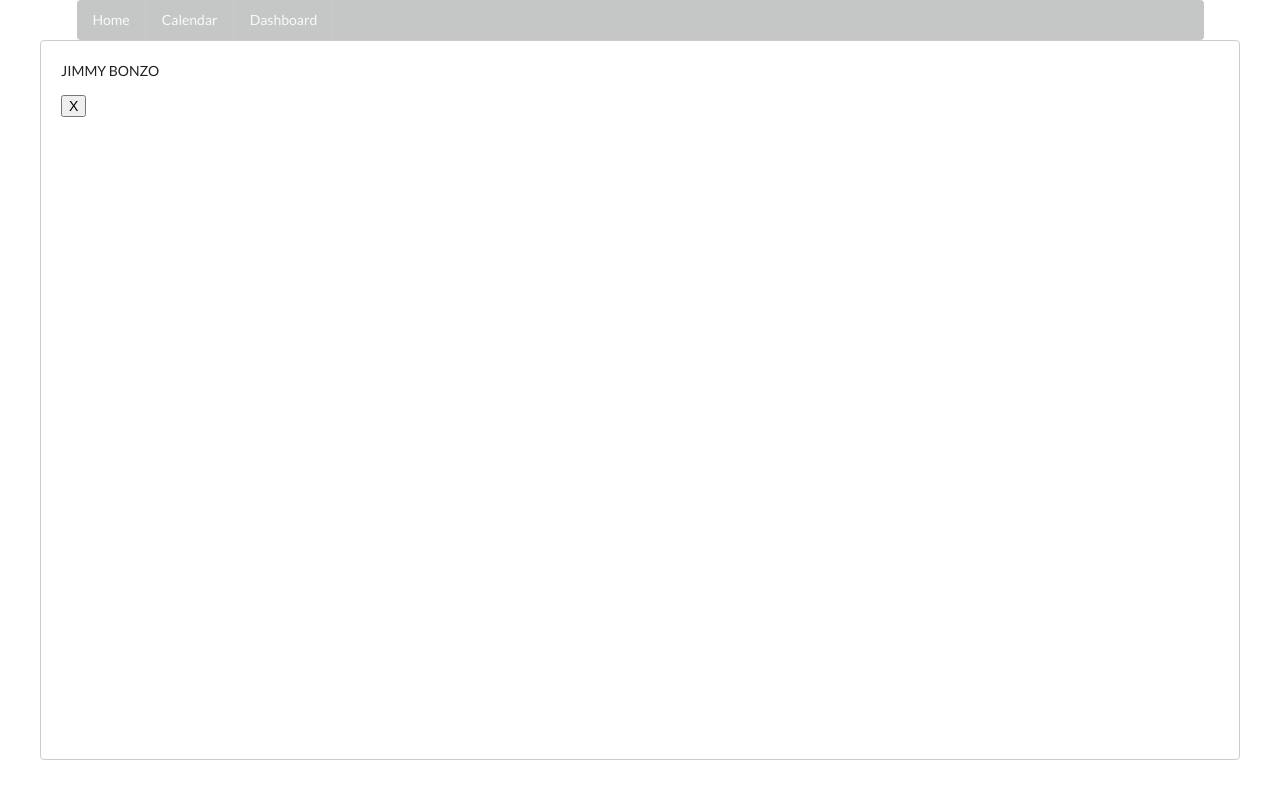
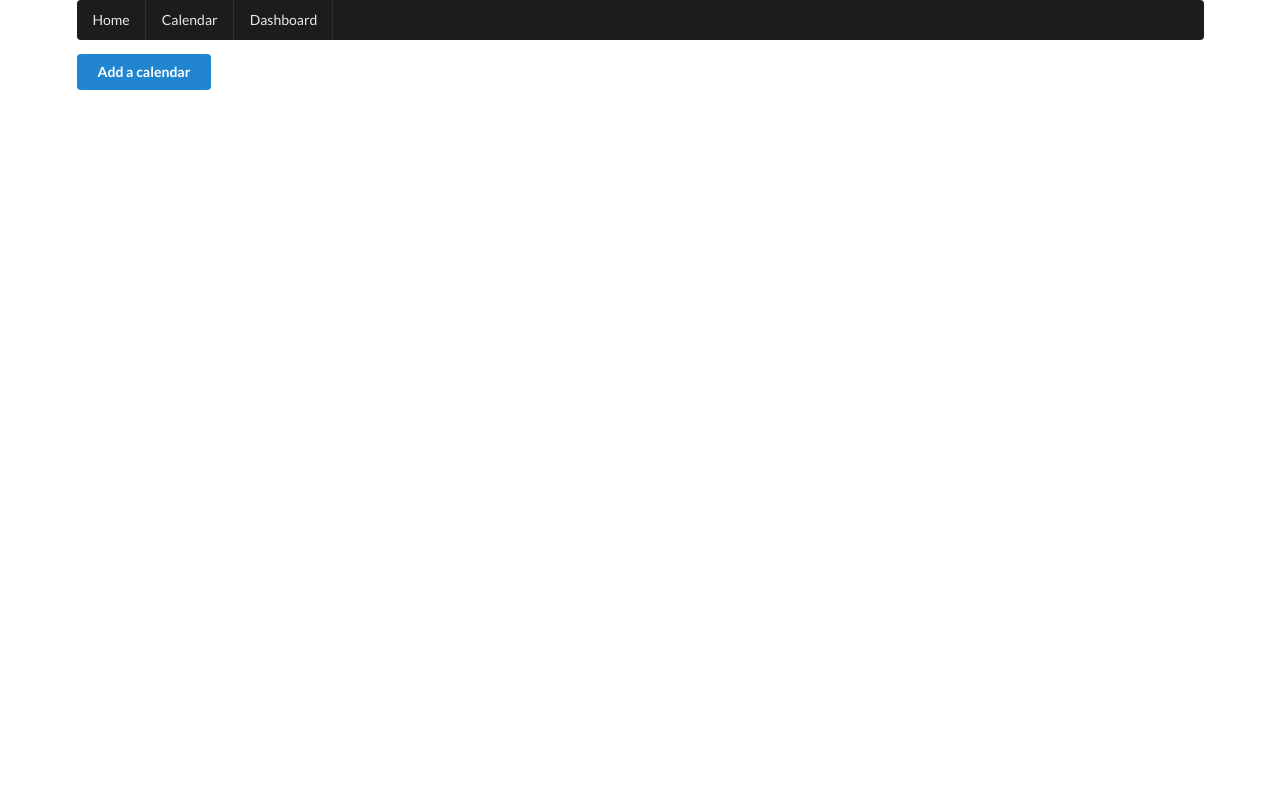
Before and after one commit to PiotrSroda/Priv_CalendarApp, a React (Create React App) app: page /dashboard in a window 1280 px wide. Built offline with nearby package versions, Linux system fonts and the light colour scheme.

Commit message:
modal edition

```diff
--- a/src/components/CalendarModal.js
+++ b/src/components/CalendarModal.js
@@ -1,10 +1,17 @@
 import React from "react";
 import ReactModal from "react-modal";
+import Scheduler from "./Scheduler";
 
 class CalendarModal extends React.Component {
   state = {
-    showModal: this.props.isOpen
+    showModal: null
   };
+
+  componentDidUpdate(prevProps, prevState) {
+    if (prevProps.isOpen !== prevState.showModal) {
+      this.setState({ showModal: this.props.isOpen });
+    }
+  }
 
   handleCloseModal() {
     this.setState({ showModal: false });
@@ -14,16 +21,23 @@ class CalendarModal extends React.Component {
     return (
       <ReactModal
         isOpen={this.state.showModal}
-        contentLabel="Minimal Modal Example"
         onRequestClose={() => this.handleCloseModal()}
+        className="ui standard modal visible active"
       >
-        <p>JIMMY BONZO</p>
-        <button
-          className="button primary"
-          onClick={() => this.handleCloseModal()}
-        >
-          X
-        </button>
+        <div className="ui input">
+          <button
+            className="ui button primary"
+            onClick={() => this.handleCloseModal()}
+          >
+            X
+          </button>
+        </div>
+        <form className="form ui">
+          <input />
+          <input />
+          <input />
+          <Scheduler />
+        </form>
       </ReactModal>
     );
   }
--- a/src/components/Dashboard.js
+++ b/src/components/Dashboard.js
@@ -4,24 +4,25 @@ import CalendarModal from "./CalendarModal";
 
 class Dashboard extends React.Component {
   state = {
-    calendars: []
+    calendars: [],
+    openModal: false
   };
 
   render() {
-    const onAddCalendar = () => {
-      this.setState({ calendars: [...this.state.calendars, 1] });
+    const onOpenCalendar = () => {
+      this.setState({ openModal: true });
     };
 
     return (
       <div>
-        <button className="primary button" onClick={onAddCalendar}>
+        <button className="ui button primary" onClick={onOpenCalendar}>
           Add a calendar
         </button>
 
         {this.state.calendars.map((i, k) => {
           return <Scheduler key={k} />;
         })}
-        <CalendarModal isOpen={true} />
+        <CalendarModal isOpen={this.state.openModal} />
       </div>
     );
   }
```
